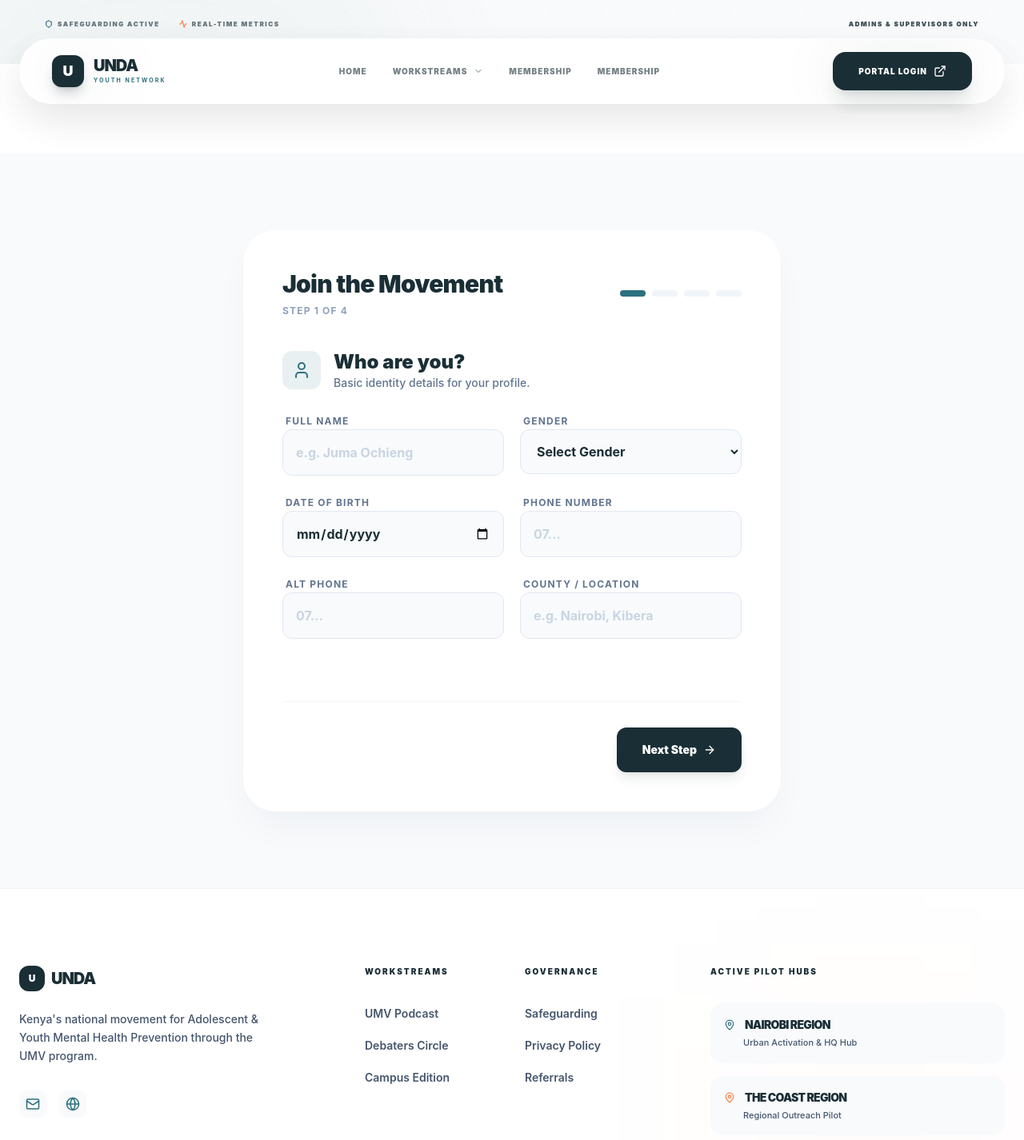
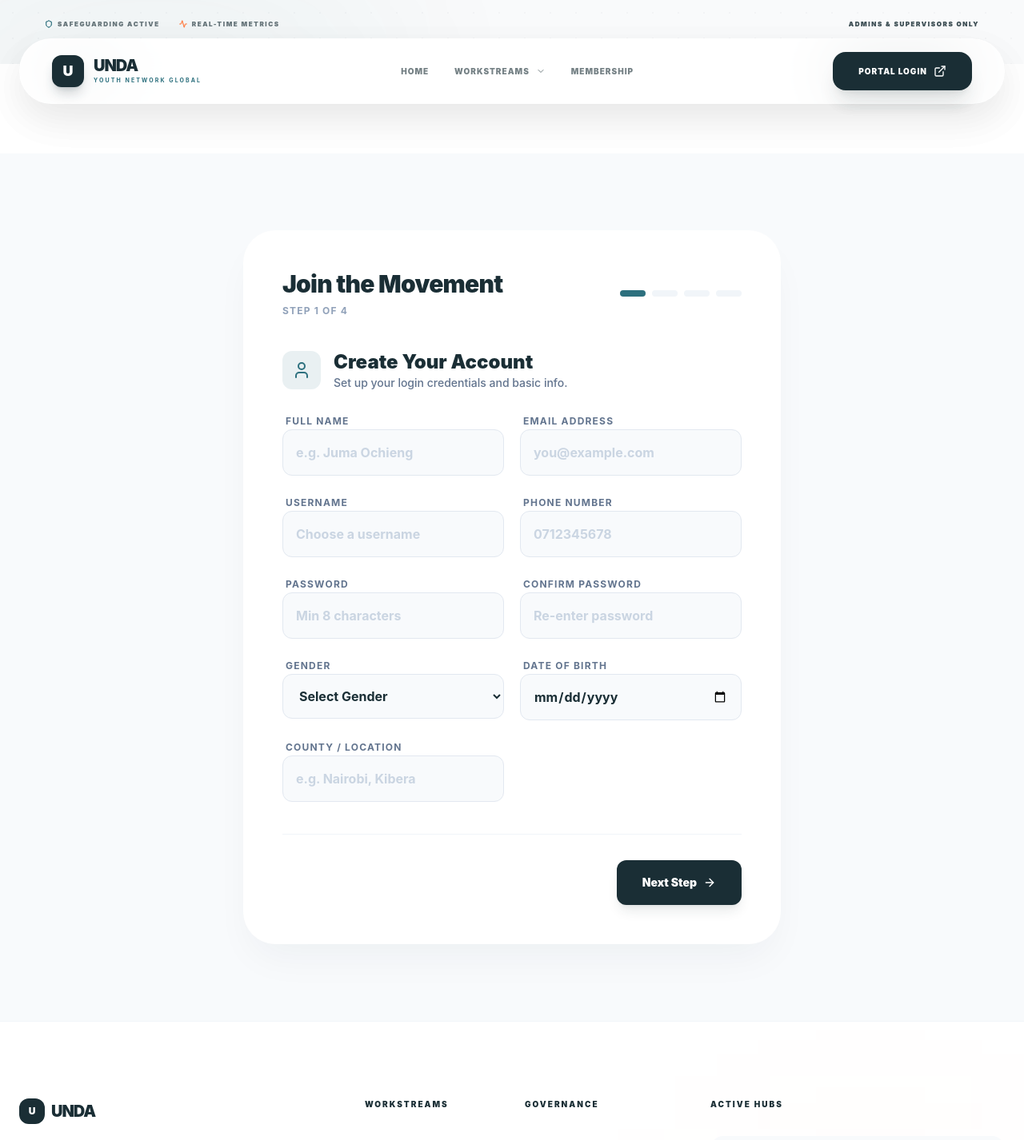
Before and after one commit to JamesKamau-5773/Unda-YouthNetwork-Frontend, a React (Vite) app: page /join in a window 1280 px wide. Shown: the top 1426 px of the page at 80% size. Built offline with nearby package versions, Linux system fonts and the light colour scheme.

Commit message:
refactor: remove pilot references and update API baseURL

```diff
--- a/src/components/Hero.jsx
+++ b/src/components/Hero.jsx
@@ -62,10 +62,10 @@ const Hero = () => {
             />
           </div>
 
-          {/* Refined Pilot Tag placement */}
+          {/* Refined Tag placement */}
           <div className="absolute -bottom-6 -left-6 z-20 bg-unda-navy text-white p-6 rounded-3xl shadow-2xl max-w-[180px] animate-bounce-slow">
             <p className="text-[10px] font-bold text-unda-yellow uppercase mb-1 tracking-widest text-center">
-              Live Pilot
+              Live
             </p>
             <p className="text-xl font-black italic text-center">
               Nairobi & Coast
--- a/src/components/sections/CommunityStory.jsx
+++ b/src/components/sections/CommunityStory.jsx
@@ -59,12 +59,12 @@ const CommunityStory = () => {
             <div className="flex justify-center gap-16 pt-8">
               <div className="text-center">
                 <p className="text-xs font-black text-unda-teal uppercase tracking-widest mb-1">Nairobi</p>
-                <p className="text-[10px] text-slate-500 font-bold uppercase tracking-widest">Pilot Hub</p>
+                <p className="text-[10px] text-slate-500 font-bold uppercase tracking-widest">Hub</p>
               </div>
               <div className="w-px h-12 bg-slate-100" />
               <div className="text-center">
                 <p className="text-xs font-black text-unda-orange uppercase tracking-widest mb-1">The Coast</p>
-                <p className="text-[10px] text-slate-500 font-bold uppercase tracking-widest">Pilot Hub</p>
+                <p className="text-[10px] text-slate-500 font-bold uppercase tracking-widest">Hub</p>
               </div>
             </div>
           </div>
--- a/src/components/shared/Footer.jsx
+++ b/src/components/shared/Footer.jsx
@@ -53,9 +53,9 @@ const Footer = () => {
             </div>
           </div>
 
-          {/* 3. Pilot Hubs - Creative Vertical Cards */}
+          {/* 3. Hubs - Creative Vertical Cards */}
           <div className="lg:col-span-4">
-            <h4 className="text-[10px] font-black uppercase tracking-[0.2em] text-unda-navy mb-8">Active Pilot Hubs</h4>
+            <h4 className="text-[10px] font-black uppercase tracking-[0.2em] text-unda-navy mb-8">Active Hubs</h4>
             <div className="space-y-4">
               <div className="group p-4 rounded-2xl bg-slate-50 border border-transparent hover:border-unda-teal/30 hover:bg-white transition-all duration-500">
                 <div className="flex items-center gap-3 mb-1">
@@ -70,7 +70,7 @@ const Footer = () => {
                   <MapPin size={14} className="text-unda-orange" />
                   <p className="text-sm font-black text-unda-navy uppercase tracking-tighter">The Coast Region</p>
                 </div>
-                <p className="text-[11px] text-slate-600 font-medium pl-6">Regional Outreach Pilot</p>
+                <p className="text-[11px] text-slate-600 font-medium pl-6">Regional Outreach</p>
               </div>
             </div>
           </div>
@@ -79,7 +79,7 @@ const Footer = () => {
         {/* 4. Bottom Bar: Trust Indicators */}
         <div className="pt-12 border-t border-slate-100 flex flex-col md:flex-row justify-between items-center gap-6">
           <p className="text-[10px] font-bold text-slate-500 uppercase tracking-[0.3em]">
-            © 2025 UNDA Youth Network
+            © 2025 UNDA Youth Network Global
           </p>
           <div className="flex items-center gap-3 px-4 py-2 rounded-xl bg-slate-50 border border-slate-100">
             <ShieldCheck size={14} className="text-unda-teal" />
--- a/src/components/shared/Navbar.jsx
+++ b/src/components/shared/Navbar.jsx
@@ -41,7 +41,7 @@ const Navbar = () => {
             <div className="h-10 w-10 bg-unda-navy rounded-xl flex items-center justify-center text-white font-black text-lg shadow-lg shadow-unda-navy/20 group-hover:bg-unda-teal transition-all">U</div>
             <div className="flex flex-col">
               <span className="font-black text-unda-navy text-xl tracking-tighter leading-none">UNDA</span>
-              <span className="text-[7px] font-bold text-unda-teal uppercase tracking-[0.3em] mt-1">Youth Network </span>
+              <span className="text-[7px] font-bold text-unda-teal uppercase tracking-[0.3em] mt-1">Youth Network Global</span>
             </div>
           </Link>
 
@@ -80,7 +80,6 @@ const Navbar = () => {
             </div>
 
             <Link to="/membership" className={`text-[10px] font-black uppercase tracking-widest transition-all ${location.pathname === '/membership' ? 'text-unda-teal' : 'text-unda-navy/60 hover:text-unda-navy'}`}>Membership</Link>
-              <Link to="/membership" className={`text-[10px] font-black uppercase tracking-widest transition-all ${location.pathname === '/membership' ? 'text-unda-teal' : 'text-unda-navy/60 hover:text-unda-navy'}`}>Membership</Link>
           </div>
 
           {/* Action Button: Membership Bridge */}
--- a/src/features/auth/MultiStepChampionForm.jsx
+++ b/src/features/auth/MultiStepChampionForm.jsx
@@ -1,28 +1,24 @@
 import React, { useState } from 'react';
-import { championService } from '../../services/apiService';
+import { memberService } from '../../services/apiService';
 import { useNavigate } from 'react-router-dom';
 
 const initialState = {
+  // Account fields
   fullName: '',
+  email: '',
+  username: '',
+  phone: '',
+  password: '',
+  confirmPassword: '',
+  // Optional fields
   dob: '',
-  age: '',
-  phone1: '',
-  phone2: '',
-  emergencyName: '',
-  emergencyRelationship: '',
-  emergencyPhone: '',
-  educationLevel: '',
-  institution: '',
-  yearOfStudy: '',
-  recruitmentSource: '',
-  // ...add all other required fields
+  gender: '',
+  county: '',
 };
 
 const steps = [
-  'Identity',
-  'Safety',
-  'Education',
-  'Enrollment',
+  'Account',
+  'Complete',
 ];
 
 export default function MultiStepChampionForm() {
@@ -41,18 +37,23 @@ export default function MultiStepChampionForm() {
 
   const handleSubmit = async e => {
     e.preventDefault();
+    if (form.password !== form.confirmPassword) {
+      setError('Passwords do not match!');
+      return;
+    }
     setIsSubmitting(true);
     setError('');
     try {
-      const response = await championService.register(form);
+      const response = await memberService.register(form);
       if (response && (response.status === 201 || response.status === 200)) {
-        alert('Registration Successful! Please log in.');
+        alert('Registration Successful! Your account is pending admin approval.');
         navigate('/portal');
       } else {
         setError('Registration failed. Please try again.');
       }
     } catch (err) {
-      setError('Registration failed. Please try again.');
+      const errorMessage = err.response?.data?.error || 'Registration failed. Please try again.';
+      setError(errorMessage);
     } finally {
       setIsSubmitting(false);
     }
@@ -70,30 +71,24 @@ export default function MultiStepChampionForm() {
         {step === 0 && (
           <div className="space-y-4">
             <input name="fullName" value={form.fullName} onChange={handleChange} placeholder="Full Name" className="input" required />
-            <input name="dob" value={form.dob} onChange={handleChange} placeholder="Date of Birth" className="input" required />
-            <input name="age" value={form.age} onChange={handleChange} placeholder="Age" className="input" required />
-            <input name="phone1" value={form.phone1} onChange={handleChange} placeholder="Phone Number 1" className="input" required />
-            <input name="phone2" value={form.phone2} onChange={handleChange} placeholder="Phone Number 2" className="input" />
+            <input name="email" type="email" value={form.email} onChange={handleChange} placeholder="Email Address" className="input" required />
+            <input name="username" value={form.username} onChange={handleChange} placeholder="Username" className="input" required />
+            <input name="phone" type="tel" value={form.phone} onChange={handleChange} placeholder="Phone Number (0712345678)" className="input" required />
+            <input name="password" type="password" value={form.password} onChange={handleChange} placeholder="Password (min 8 characters)" className="input" required />
+            <input name="confirmPassword" type="password" value={form.confirmPassword} onChange={handleChange} placeholder="Confirm Password" className="input" required />
           </div>
         )}
         {step === 1 && (
           <div className="space-y-4">
-            <input name="emergencyName" value={form.emergencyName} onChange={handleChange} placeholder="Emergency Contact Name" className="input" required />
-            <input name="emergencyRelationship" value={form.emergencyRelationship} onChange={handleChange} placeholder="Relationship" className="input" required />
-            <input name="emergencyPhone" value={form.emergencyPhone} onChange={handleChange} placeholder="Emergency Phone" className="input" required />
-          </div>
-        )}
-        {step === 2 && (
-          <div className="space-y-4">
-            <input name="educationLevel" value={form.educationLevel} onChange={handleChange} placeholder="Education Level" className="input" required />
-            <input name="institution" value={form.institution} onChange={handleChange} placeholder="Institution Name" className="input" required />
-            <input name="yearOfStudy" value={form.yearOfStudy} onChange={handleChange} placeholder="Year of Study" className="input" required />
-          </div>
-        )}
-        {step === 3 && (
-          <div className="space-y-4">
-            <input name="recruitmentSource" value={form.recruitmentSource} onChange={handleChange} placeholder="Recruitment Source" className="input" required />
-            {/* Add more fields as needed */}
+            <p className="text-sm text-slate-600 mb-4">Optional: Add more details to your profile</p>
+            <input name="dob" type="date" value={form.dob} onChange={handleChange} placeholder="Date of Birth" className="input" />
+            <select name="gender" value={form.gender} onChange={handleChange} className="input">
+              <option value="">Select Gender</option>
+              <option value="Male">Male</option>
+              <option value="Female">Female</option>
+              <option value="Other">Other</option>
+            </select>
+            <input name="county" value={form.county} onChange={handleChange} placeholder="County / Location" className="input" />
           </div>
         )}
       </div>
--- a/src/pages/Portal/MultiStepChampionForm.jsx
+++ b/src/pages/Portal/MultiStepChampionForm.jsx
@@ -1,6 +1,6 @@
 import React, { useState } from 'react';
 import { useNavigate } from 'react-router-dom';
-import { championService } from '@/services/apiService';
+import { memberService, championService } from '@/services/apiService';
 import { User, ShieldAlert, GraduationCap, Link2, ArrowRight, ArrowLeft, CheckCircle, Loader2 } from 'lucide-react';
 import { Button } from "@/components/ui/button";
 import Layout from '../../components/shared/Layout';
@@ -25,9 +25,15 @@ const MultiStepChampionForm = () => {
   const [isSubmitting, setIsSubmitting] = useState(false);
 
   const [formData, setFormData] = useState({
+    // Account fields (required for registration)
+    email: '', username: '', password: '', confirmPassword: '',
+    // Personal info
     fullName: '', gender: '', dob: '', phone: '', altPhone: '', county: '',
+    // Emergency contact
     emergencyName: '', emergencyRelation: '', emergencyPhone: '',
+    // Education
     eduLevel: '', institution: '', fieldOfStudy: '', yearOfStudy: '',
+    // Other
     recruitmentSource: '', dateOfApplication: new Date().toISOString().split('T')[0]
   });
 
@@ -35,16 +41,23 @@ const MultiStepChampionForm = () => {
   const prevStep = () => setStep(prev => prev - 1);
 
   const handleSubmit = async () => {
+    // Validate passwords match
+    if (formData.password !== formData.confirmPassword) {
+      alert("Passwords do not match!");
+      return;
+    }
+
     setIsSubmitting(true);
     try {
-      const response = await championService.register(formData);
+      const response = await memberService.register(formData);
       if (response.status === 201 || response.status === 200) {
-        alert("Registration Successful! Please log in.");
+        alert("Registration Successful! Your account is pending admin approval. You will be notified once approved.");
         navigate('/portal');
       }
     } catch (error) {
       console.error("Registration Error:", error);
-      alert("Registration failed. Please check your connection.");
+      const errorMessage = error.response?.data?.error || "Registration failed. Please check your details and try again.";
+      alert(errorMessage);
     } finally {
       setIsSubmitting(false);
     }
@@ -60,13 +73,18 @@ const MultiStepChampionForm = () => {
                 <User size={24} />
               </div>
               <div>
-                <h3 className="text-2xl font-black text-unda-navy">Who are you?</h3>
-                <p className="text-slate-500 font-medium text-sm">Basic identity details for your profile.</p>
+                <h3 className="text-2xl font-black text-unda-navy">Create Your Account</h3>
+                <p className="text-slate-500 font-medium text-sm">Set up your login credentials and basic info.</p>
               </div>
             </div>
 
             <div className="grid md:grid-cols-2 gap-5">
               <InputField label="Full Name" placeholder="e.g. Juma Ochieng" value={formData.fullName} onChange={e => setFormData({...formData, fullName: e.target.value})} />
+              <InputField label="Email Address" type="email" placeholder="you@example.com" value={formData.email} onChange={e => setFormData({...formData, email: e.target.value})} />
+              <InputField label="Username" placeholder="Choose a username" value={formData.username} onChange={e => setFormData({...formData, username: e.target.value})} />
+              <InputField label="Phone Number" type="tel" placeholder="0712345678" value={formData.phone} onChange={e => setFormData({...formData, phone: e.target.value})} />
+              <InputField label="Password" type="password" placeholder="Min 8 characters" value={formData.password} onChange={e => setFormData({...formData, password: e.target.value})} />
+              <InputField label="Confirm Password" type="password" placeholder="Re-enter password" value={formData.confirmPassword} onChange={e => setFormData({...formData, confirmPassword: e.target.value})} />
 
               <div className="space-y-2">
                 <label className="text-xs font-bold text-slate-500 uppercase tracking-widest ml-1">Gender</label>
@@ -77,8 +95,6 @@ const MultiStepChampionForm = () => {
               </div>
 
               <InputField label="Date of Birth" type="date" value={formData.dob} onChange={e => setFormData({...formData, dob: e.target.value})} />
-              <InputField label="Phone Number" type="tel" placeholder="07..." value={formData.phone} onChange={e => setFormData({...formData, phone: e.target.value})} />
-              <InputField label="Alt Phone" type="tel" placeholder="07..." value={formData.altPhone} onChange={e => setFormData({...formData, altPhone: e.target.value})} />
               <InputField label="County / Location" placeholder="e.g. Nairobi, Kibera" value={formData.county} onChange={e => setFormData({...formData, county: e.target.value})} />
             </div>
           </div>
--- a/src/services/apiService.js
+++ b/src/services/apiService.js
@@ -3,7 +3,7 @@ import axios from 'axios';
 // 1. Initialize Axios with your LIVE Backend URL
 const api = axios.create({
   // Points to your live Render backend
-  baseURL: 'https://unda-youth-network-backend.onrender.com/api',
+  baseURL: 'https://unda-youth-network-backend.onrender.com',
   headers: {
     'Content-Type': 'application/json',
   },
@@ -35,36 +35,46 @@ api.interceptors.response.use(
   }
 );
 
-// 4. Define the Champion Service (Pure Data Logic)
-export const championService = {
+// 4. Define the Member Registration Service (Public API)
+export const memberService = {
+  // Register a new member (public endpoint - no auth required)
   register: async (data) => {
-    // Map Frontend (camelCase) to Backend (snake_case)
-    // This matches your Phase 7 Database Schema exactly
     const payload = {
       full_name: data.fullName,
+      email: data.email,
+      phone_number: data.phone,
+      username: data.username,
+      password: data.password,
+      // Optional fields
+      date_of_birth: data.dob || null,
+      gender: data.gender || null,
+      county_sub_county: data.county || null
+    };
+
+    return await api.post('/api/auth/register', payload);
+  }
+};
+
+// 5. Define the Champion Application Service (requires login)
+export const championService = {
+  // Apply to become a champion (requires authentication)
+  apply: async (data) => {
+    const payload = {
+      date_of_birth: data.dob,
       gender: data.gender,
-      date_of_birth: data.dob,
-      phone_number: data.phone,
-      alternative_phone_number: data.altPhone,
-      county: data.county,
-
-      // Safety Fields
+      county_sub_county: data.county,
       emergency_contact_name: data.emergencyName,
       emergency_contact_relationship: data.emergencyRelation,
       emergency_contact_phone: data.emergencyPhone,
-
-      // Education Fields
       current_education_level: data.eduLevel,
       education_institution_name: data.institution,
       course_field_of_study: data.fieldOfStudy,
       year_of_study: data.yearOfStudy,
-
-      // Source
-      recruitment_source: data.recruitmentSource,
-      date_of_application: data.dateOfApplication
+      motivation: data.motivation || '',
+      recruitment_source: data.recruitmentSource
     };
 
-    return await api.post('/champions/register', payload);
+    return await api.post('/api/champion/apply', payload);
   }
 };
 
```
Also changed, not shown: 5 other files (tests, documents, lock files or other folders).
